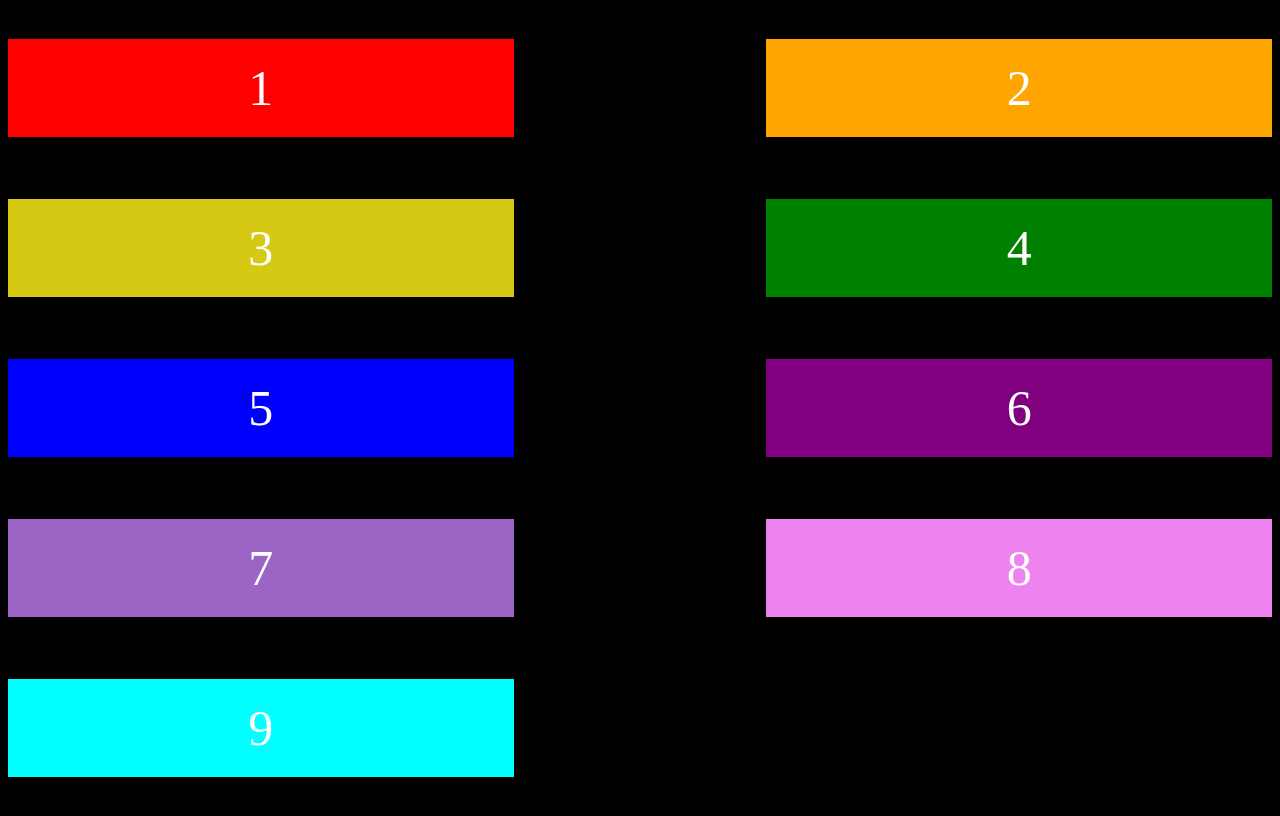
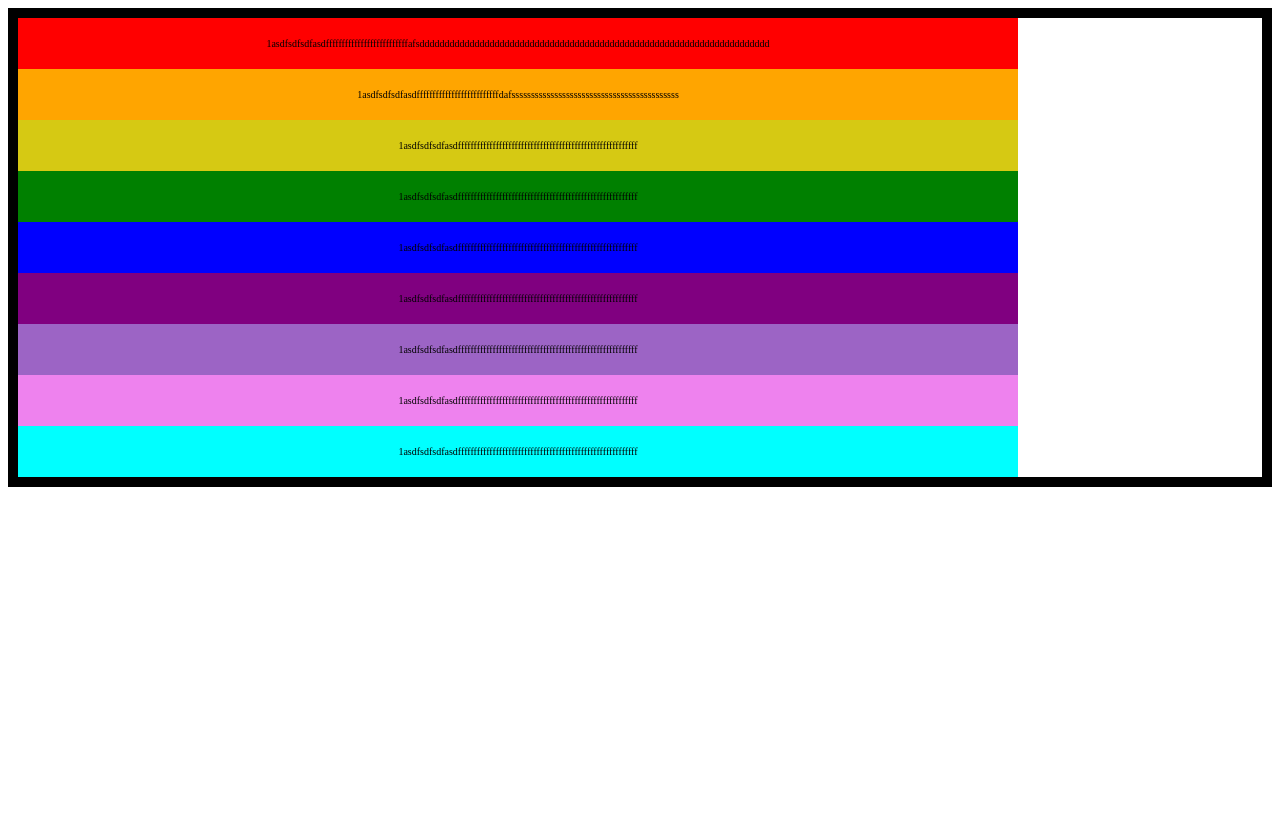
Before and after one commit to croberembt/everything-css, a React (Create React App) app: page / in a window 1280 px wide. Built offline with nearby package versions, Linux system fonts and the light colour scheme.

Commit message:
more flexbox practice

```diff
--- a/src/components/Flexbox.css
+++ b/src/components/Flexbox.css
@@ -1,31 +1,34 @@
 .flexbox .box-container {
   display: flex;
   flex-wrap: wrap;
-  flex-direction: row;
   justify-content: space-between;
   align-items: center;
-  background-color: black;
-  min-height: 100vh;
+  /* background-color: black; */
+  /* min-height: 100vh; */
+  /* width: 50rem; */
+  border: solid 1rem black;
 }
 
 .flexbox .box {
   display: flex;
-  font-size: 5rem;
-  color: white;
-  padding: 2rem;
+  flex-wrap: wrap;
   justify-content: center;
   align-items: center;
-  text-align: center;
+  /* font-size: 10rem; */
+  padding: 2rem;
   box-sizing: border-box;
-  width: 40%;
-  margin-top: 2rem;
-  margin-bottom: 2rem;
-  /* height: 40vh; */
+  width: 100rem;
+  /* margin-top: 2rem;
+  margin-bottom: 2rem; */
 }
 
-.flexbox .box:nth-child(odd) {
+/* .flexbox .box:nth-child(odd) {
   margin-right: 2rem;
-}
+} */
+
+/* .flexbox .text {
+  max-width: 90%;
+} */
 
 .flexbox .box-1 {
   background-color: red;
--- a/src/components/Flexbox.js
+++ b/src/components/Flexbox.js
@@ -6,31 +6,31 @@ const Flexbox = () => {
     <div className='flexbox'>
       <div className='box-container'>
         <div className='box box-1'>
-          1
+          <div className='box-text'>1asdfsdfsdfasdffffffffffffffffffffffffffafsdddddddddddddddddddddddddddddddddddddddddddddddddddddddddddddddddddddd</div>
         </div>
         <div className='box box-2'>
-          2
+          <div className='box-text'>1asdfsdfsdfasdffffffffffffffffffffffffffdafsssssssssssssssssssssssssssssssssssssssssss</div>
         </div>
         <div className='box box-3'>
-          3
+          <div className='box-text'>1asdfsdfsdfasdfffffffffffffffffffffffffffffffffffffffffffffffffffffffff</div>
         </div>
         <div className='box box-4'>
-          4
+          <div className='box-text'>1asdfsdfsdfasdfffffffffffffffffffffffffffffffffffffffffffffffffffffffff</div>
         </div>
         <div className='box box-5'>
-          5
+          <div className='box-text'>1asdfsdfsdfasdfffffffffffffffffffffffffffffffffffffffffffffffffffffffff</div>
         </div>
         <div className='box box-6'>
-          6
+          <div className='box-text'>1asdfsdfsdfasdfffffffffffffffffffffffffffffffffffffffffffffffffffffffff</div>
         </div>
         <div className='box box-7'>
-          7
+          <div className='box-text'>1asdfsdfsdfasdfffffffffffffffffffffffffffffffffffffffffffffffffffffffff</div>
         </div>
         <div className='box box-8'>
-          8
+          <div className='box-text'>1asdfsdfsdfasdfffffffffffffffffffffffffffffffffffffffffffffffffffffffff</div>
         </div>
         <div className='box box-9'>
-          9
+          <div className='box-text'>1asdfsdfsdfasdfffffffffffffffffffffffffffffffffffffffffffffffffffffffff</div>
         </div>
       </div>
     </div>
--- a/src/index.css
+++ b/src/index.css
@@ -2,6 +2,6 @@ html {
   font-size: 10px;
 }
 
-html, body {
+/* html, body {
   background-color: black;
-}
+} */
```
